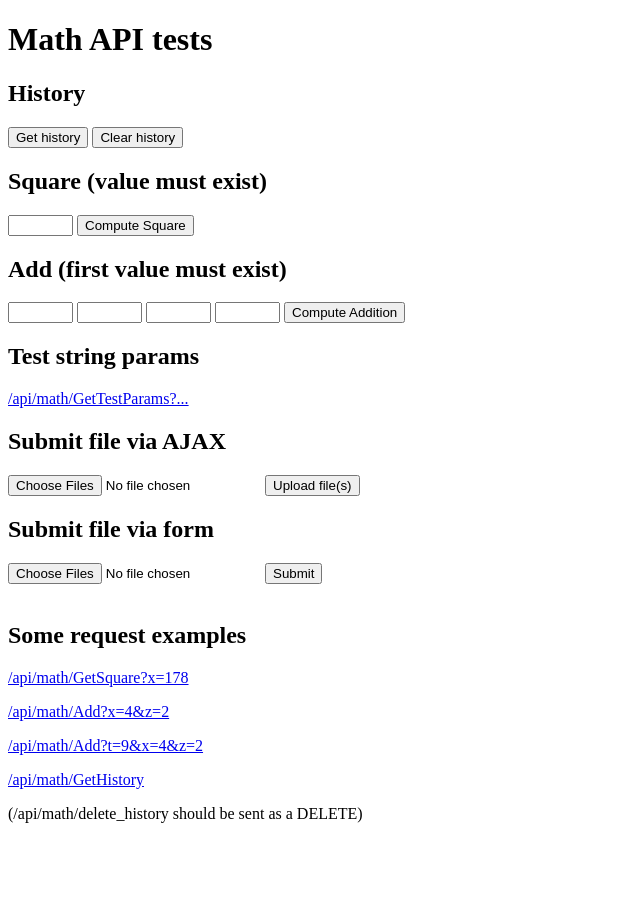
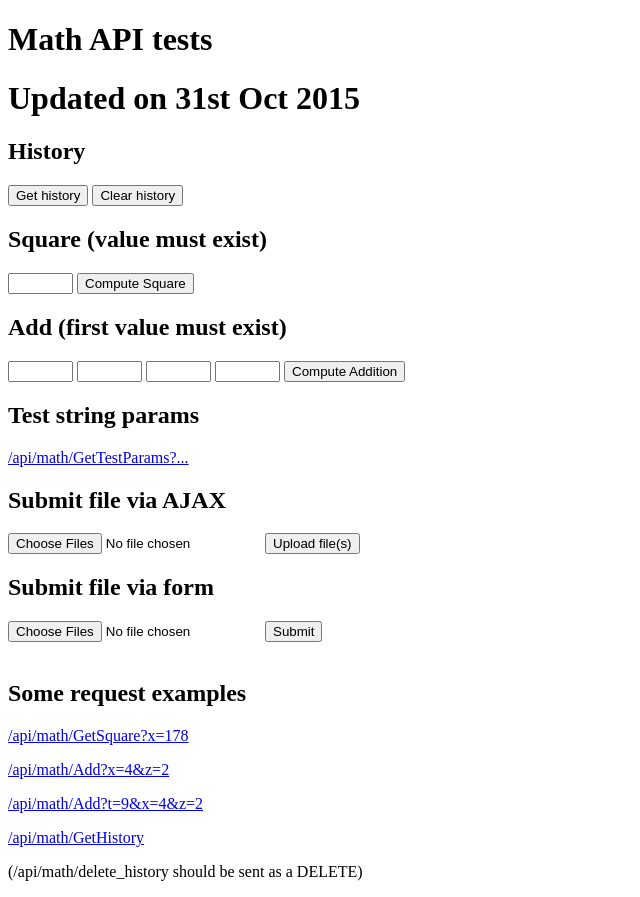
Before and after one commit to mciobanu/AzureTests, a plain HTML site: page MciobanuTestWebApi03/MciobanuTestWebApi03/index.html in a window 1280 px wide. Shown: the whole page, without its empty margins (0-640 px from the left). Before the commit the page ends 839 px from the top, so only its background shows below. Drawn offline with nearby package versions, Linux system fonts and the light colour scheme; no server answers.

Commit message:
Commit for Testv1.0

```diff
--- a/MciobanuTestWebApi03/MciobanuTestWebApi03/index.html
+++ b/MciobanuTestWebApi03/MciobanuTestWebApi03/index.html
@@ -6,6 +6,7 @@
 </head>
 <body>
     <h1>Math API tests</h1>
+    <h1>Updated on 31st Oct 2015</h1>
 
     <div>
         <h2>History</h2>
```
